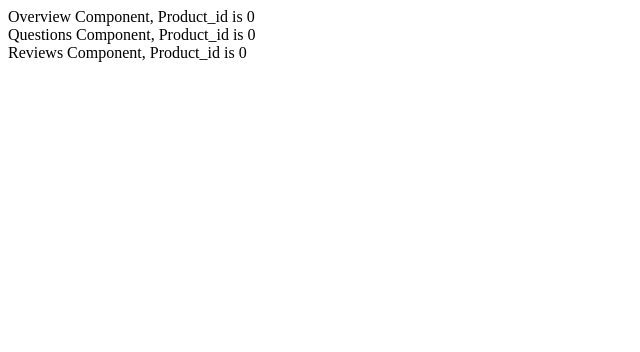
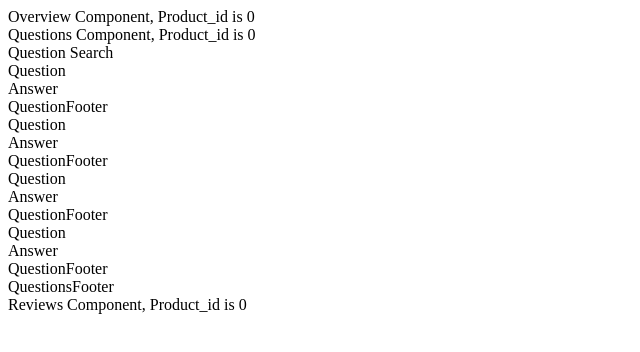
Before and after one commit to Hellequin5/frontend-capstone, a React app: page / in a window 1280 px wide. Shown: the top 352 px of the page, without its empty margins (0-640 px from the left). Built offline with nearby package versions, Linux system fonts and the light colour scheme; no server answers; the HTML template or start-up script is replaced by a standard one.

Commit message:
initial stub of questions subcomponents

```diff
--- /dev/null
+++ b/client/src/questions/answer.jsx
@@ -0,0 +1,18 @@
+import React, {useContext}  from 'react';
+import Product_Id_Context from '../context.jsx';
+
+const Answer = (props) => {
+  const product_id = useContext(Product_Id_Context);
+
+
+
+  return (
+    <div>
+
+    Answer
+
+    </div>
+  )
+}
+
+module.exports = Answer;
--- a/client/src/questions/index.jsx
+++ b/client/src/questions/index.jsx
@@ -1,12 +1,22 @@
 import React, {useContext}  from 'react';
 import Product_Id_Context from '../context.jsx';
+import QuestionsSearch from './questionsSearch.jsx';
+import QuestionsBody from './questionsBody.jsx';
+import QuestionsFooter from './questionsFooter.jsx';
 
 const Questions = (props) => {
   const product_id = useContext(Product_Id_Context);
+
+
+
   return (
     <div>
 
     Questions Component, Product_id is {product_id}
+
+    <QuestionsSearch />
+    <QuestionsBody />
+    <QuestionsFooter />
 
     </div>
   )
--- /dev/null
+++ b/client/src/questions/question.jsx
@@ -0,0 +1,18 @@
+import React, {useContext}  from 'react';
+import Product_Id_Context from '../context.jsx';
+
+const Question = (props) => {
+  const product_id = useContext(Product_Id_Context);
+
+
+
+  return (
+    <div>
+
+    Question
+
+    </div>
+  )
+}
+
+module.exports = Question;
--- /dev/null
+++ b/client/src/questions/questionFooter.jsx
@@ -0,0 +1,18 @@
+import React, {useContext}  from 'react';
+import Product_Id_Context from '../context.jsx';
+
+const QuestionFooter = (props) => {
+  const product_id = useContext(Product_Id_Context);
+
+
+
+  return (
+    <div>
+
+    QuestionFooter
+
+    </div>
+  )
+}
+
+module.exports = QuestionFooter;
--- /dev/null
+++ b/client/src/questions/questionWrapper.jsx
@@ -0,0 +1,22 @@
+import React, {useContext}  from 'react';
+import Product_Id_Context from '../context.jsx';
+import Question from './question.jsx';
+import Answer from './answer.jsx';
+import QuestionFooter from './questionFooter.jsx';
+
+const QuestionWrapper = (props) => {
+  const product_id = useContext(Product_Id_Context);
+
+
+
+  return (
+    <div>
+    <Question />
+    <Answer />
+    <QuestionFooter />
+
+    </div>
+  )
+}
+
+module.exports = QuestionWrapper;
--- /dev/null
+++ b/client/src/questions/questionsBody.jsx
@@ -0,0 +1,22 @@
+import React, {useContext}  from 'react';
+import Product_Id_Context from '../context.jsx';
+import QuestionWrapper from './questionWrapper.jsx';
+
+const QuestionsBody = (props) => {
+  const product_id = useContext(Product_Id_Context);
+
+
+
+  return (
+    <div>
+
+    <QuestionWrapper />
+    <QuestionWrapper />
+    <QuestionWrapper />
+    <QuestionWrapper />
+
+    </div>
+  )
+}
+
+module.exports = QuestionsBody;
--- /dev/null
+++ b/client/src/questions/questionsFooter.jsx
@@ -0,0 +1,18 @@
+import React, {useContext}  from 'react';
+import Product_Id_Context from '../context.jsx';
+
+const QuestionsFooter = (props) => {
+  const product_id = useContext(Product_Id_Context);
+
+
+
+  return (
+    <div>
+
+    QuestionsFooter
+
+    </div>
+  )
+}
+
+module.exports = QuestionsFooter;
--- /dev/null
+++ b/client/src/questions/questionsSearch.jsx
@@ -0,0 +1,18 @@
+import React, {useContext}  from 'react';
+import Product_Id_Context from '../context.jsx';
+
+const QuestionsSearch = (props) => {
+  const product_id = useContext(Product_Id_Context);
+
+
+
+  return (
+    <div>
+
+    Question Search
+
+    </div>
+  )
+}
+
+module.exports = QuestionsSearch;
```
